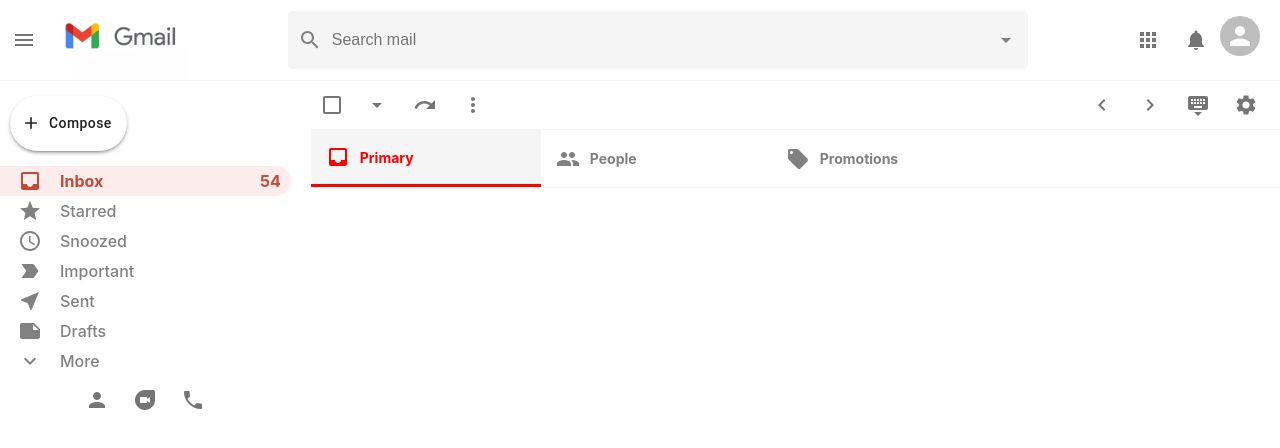
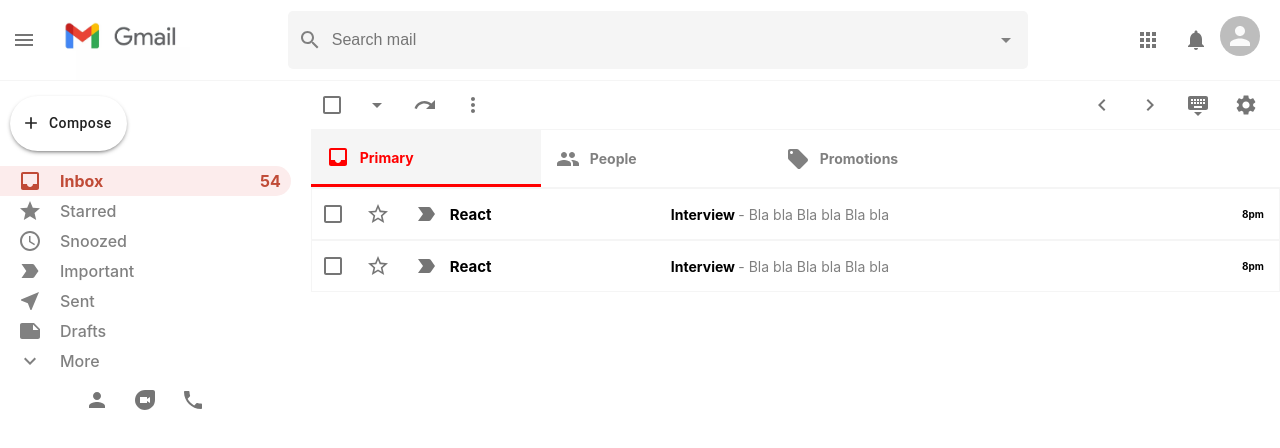
Before and after one commit to berkayyozayy/gmail-clone-challenge, a React (Create React App) app: page / in a window 1280 px wide. Shown: the top 448 px of the page. Built offline with nearby package versions, Linux system fonts and the light colour scheme.

Commit message:
create email row component

```diff
--- a/src/components/EmailList.js
+++ b/src/components/EmailList.js
@@ -13,6 +13,7 @@
 import LocalOfferIcon from '@material-ui/icons/LocalOffer';
 
 import Section from './Section';
+import EmailRow from './EmailRow';
 
 function EmailList() {
     return (
@@ -51,6 +52,21 @@
                 <Section Icon={LocalOfferIcon} title='promotions' color='green' />
             </div>
 
+            <div className='emailList__list'>
+                <EmailRow
+                    title='React'
+                    subject='Interview'
+                    description='Bla bla Bla bla Bla bla'
+                    time='8pm'
+                />
+                <EmailRow
+                    title='React'
+                    subject='Interview'
+                    description='Bla bla Bla bla Bla bla'
+                    time='8pm'
+                />
+            </div>
+
         </div>
     )
 }
--- /dev/null
+++ b/src/components/EmailRow.css
@@ -0,0 +1,50 @@
+.emailRow {
+    display: flex;
+    align-items: center;
+    cursor: pointer;
+    z-index: 100;
+    height: 50px;
+    border: 1px solid #f5f5f5;
+}
+
+.emailRow:hover {
+    border-top: 1px solid #f5f5f5;
+    box-shadow: 0px 4px 4px -2px rgba(0,0,0,0.20);
+    border-radius: 4px;
+}
+
+.emailRow__options {
+    display: flex;
+}
+
+.emailRow__message {
+    display: flex;
+    align-items: center;
+    flex: 0.8;
+    font-size: 14px;
+}
+
+.emailRow__message > h4 {
+    overflow: hidden;
+    text-overflow: ellipsis;
+    width: 400px;
+    white-space: nowrap;
+    padding-left: 5px;
+    padding-right: 5px;
+}
+
+.emailRow__title {
+    font-size: 15px;
+    flex: 0.3;
+}
+
+.emailRow__description {
+    color: #808080;
+    font-weight: 400;
+}
+
+.emailRow__time {
+    padding-right: 15px;
+    font-size: 10px;
+    font-weight: bold;
+}
--- /dev/null
+++ b/src/components/EmailRow.js
@@ -0,0 +1,39 @@
+import React from 'react'
+import './EmailRow.css'
+
+import StarBorderOutlinedIcon from '@material-ui/icons/StarBorderOutlined';
+import Checkbox from '@material-ui/core/Checkbox';
+import LabelImportantOutlinedIcon from '@material-ui/icons/LabelImportantOutlined';
+import { IconButton } from '@material-ui/core';
+
+function EmailRow({ id, title, subject, description, time }) {
+    return (
+        <div className='emailRow'>
+            <div className='emailRow__options'>
+                <Checkbox />
+                <IconButton>
+                    <StarBorderOutlinedIcon />
+                </IconButton>
+                <IconButton>
+                    <LabelImportantOutlinedIcon />
+                </IconButton>
+            </div>
+            <h3 className='emailRow__title'>
+                {title}
+            </h3>
+            <div className='emailRow__message'>
+                <h4>
+                    {subject}{' '}
+                    <span className='emailRow__description'>
+                        -{' '}{description}
+                    </span>
+                </h4>
+            </div>
+            <p className='emailRow__time'>
+                {time}
+            </p>
+        </div>
+    )
+}
+
+export default EmailRow
```
